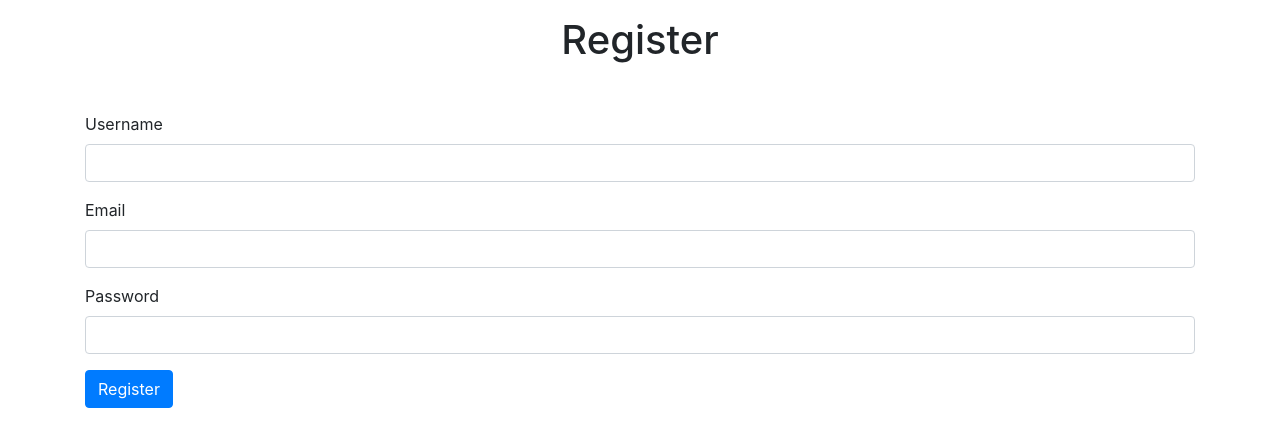
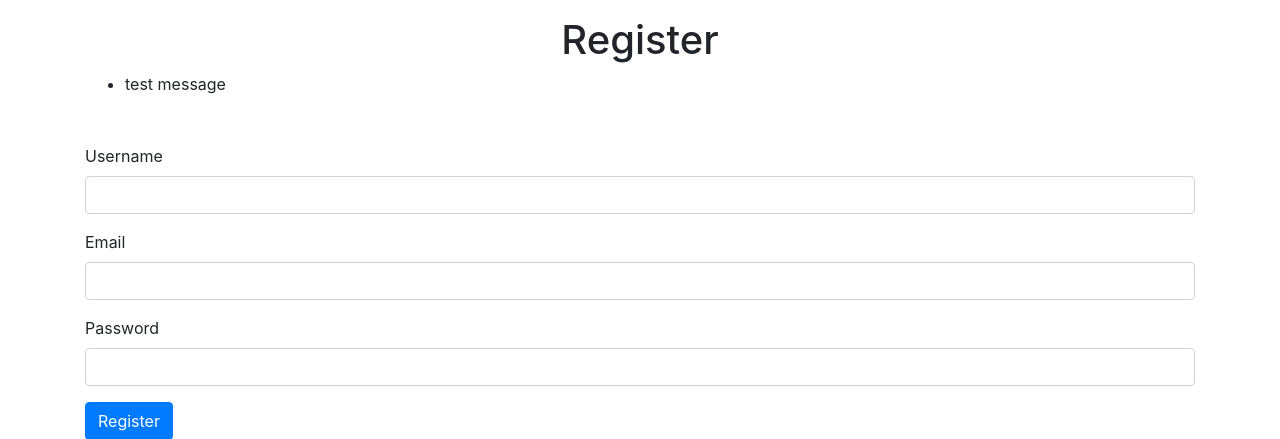
Before and after one commit to tonipar/dootcamp2021demo, a Flask app: page /register in a window 1280 px wide. Shown: the part 56-495 px from the top of the page. Run offline with Flask 2, Linux system fonts and the light colour scheme; parts of the project's set-up code (start-up, migrations or seed data) failed here and were passed over; some libraries are stand-ins or nearby versions.

Commit message:
desperate attempt to make it work

```diff
--- a/app/routes.py
+++ b/app/routes.py
@@ -52,6 +52,7 @@ def logout():
 @app.route('/register', methods=['GET', 'POST'])
 def register():
     if current_user.is_authenticated:
+        flash('curretn user authenticated')
         return redirect(url_for('index'))
     form = RegistrationForm()
     if form.validate_on_submit():
@@ -61,6 +62,7 @@ def register():
         db.session.commit()
         flash('Congratulations, you are now a registered user!')
         return redirect(url_for('login'))
+    flash('test message')
     return render_template('register.html', title='Register', form=form)
 
 # User profile page
--- a/app/templates/register.html
+++ b/app/templates/register.html
@@ -4,6 +4,16 @@
 {% block content %}
 <div class="container my-3">
     <h1 class="text-center">Register</h1>
+    {% with messages = get_flashed_messages() %}
+    {% if messages %}
+    <ul class=flashes>
+        {% for message in messages %}
+        <li>{{ message }}</li>
+        {% endfor %}
+    </ul>
+    {% endif %}
+    {% endwith %}
+    {% block body %}{% endblock %}
 </div>
 <div class="container my-5">
     <form method="post">
--- a/config.py
+++ b/config.py
@@ -1,9 +1,9 @@
 import os
+from sqlalchemy import create_engine
 from dotenv import load_dotenv
 basedir = os.path.abspath(os.path.dirname(__file__))
 
 class Config(object):
     SECRET_KEY = os.environ.get('SECRET_KEY') or 'you-will-never-guess'
-    SQLALCHEMY_DATABASE_URI = os.environ.get('DATABASE_URL') or \
-        'sqlite:///' + os.path.join(basedir, 'app.db')
+    SQLALCHEMY_DATABASE_URI = os.environ.get('DATABASE_URL')
     SQLALCHEMY_TRACK_MODIFICATIONS = False
```
